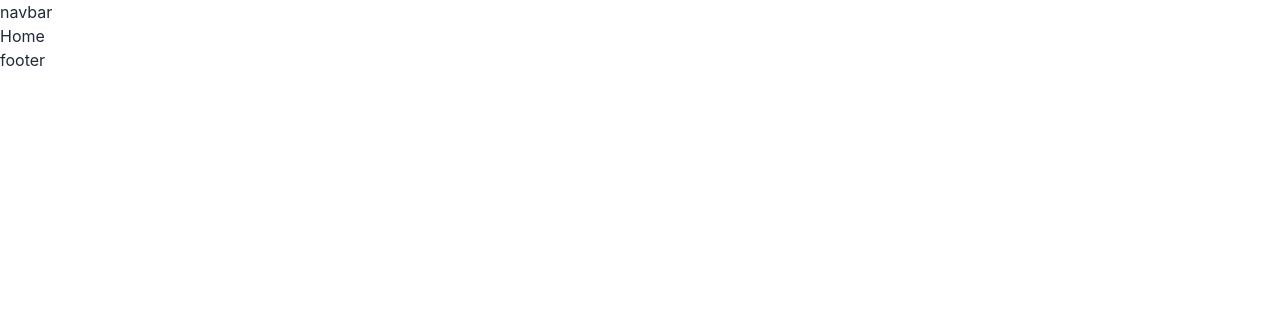
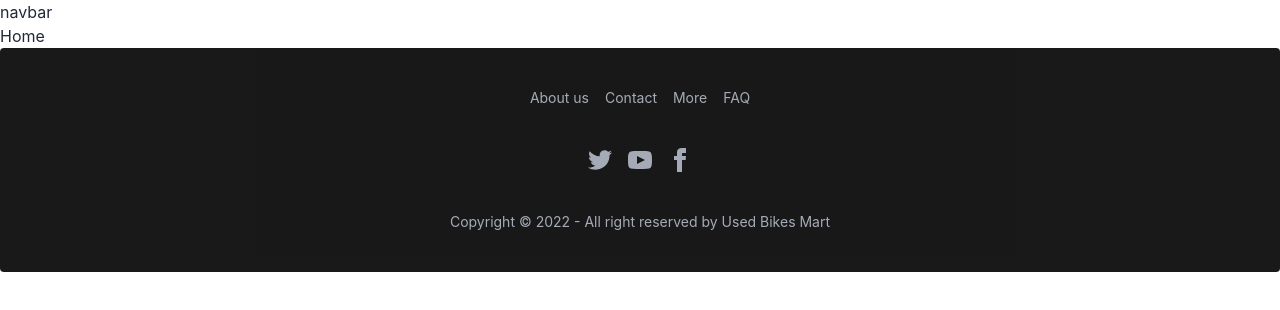
Before and after one commit to Kawsar-Ahmed-Ridoy/used-bikes-mart-client, a React (Create React App) app: page / in a window 1280 px wide. Shown: the top 310 px of the page. Built offline with nearby package versions, Linux system fonts and the light colour scheme.

Commit message:
footer added

```diff
--- a/src/Pages/Shared/Footer/Footer.js
+++ b/src/Pages/Shared/Footer/Footer.js
@@ -1,11 +1,64 @@
-import React from 'react';
+import React from "react";
 
 const Footer = () => {
-    return (
-        <div>
-            footer
+  return (
+    <footer className="footer footer-center  p-10 bg-black opacity-90 text-base-content rounded text-gray-400">
+      <div className="grid grid-flow-col gap-4">
+        <a href="/" className="link link-hover">
+          About us
+        </a>
+        <a href="/" className="link link-hover">
+          Contact
+        </a>
+        <a href="/" className="link link-hover">
+          More
+        </a>
+        <a href="/" className="link link-hover">
+          FAQ
+        </a>
+      </div>
+      <div>
+        <div className="grid grid-flow-col gap-4">
+          <a href="https://twitter.com" target={"blank"}>
+            <svg
+              xmlns="http://www.w3.org/2000/svg"
+              width="24"
+              height="24"
+              viewBox="0 0 24 24"
+              className="fill-current"
+            >
+              <path d="M24 4.557c-.883.392-1.832.656-2.828.775 1.017-.609 1.798-1.574 2.165-2.724-.951.564-2.005.974-3.127 1.195-.897-.957-2.178-1.555-3.594-1.555-3.179 0-5.515 2.966-4.797 6.045-4.091-.205-7.719-2.165-10.148-5.144-1.29 2.213-.669 5.108 1.523 6.574-.806-.026-1.566-.247-2.229-.616-.054 2.281 1.581 4.415 3.949 4.89-.693.188-1.452.232-2.224.084.626 1.956 2.444 3.379 4.6 3.419-2.07 1.623-4.678 2.348-7.29 2.04 2.179 1.397 4.768 2.212 7.548 2.212 9.142 0 14.307-7.721 13.995-14.646.962-.695 1.797-1.562 2.457-2.549z"></path>
+            </svg>
+          </a>
+          <a href="https://youtube.com" target={"blank"}>
+            <svg
+              xmlns="http://www.w3.org/2000/svg"
+              width="24"
+              height="24"
+              viewBox="0 0 24 24"
+              className="fill-current"
+            >
+              <path d="M19.615 3.184c-3.604-.246-11.631-.245-15.23 0-3.897.266-4.356 2.62-4.385 8.816.029 6.185.484 8.549 4.385 8.816 3.6.245 11.626.246 15.23 0 3.897-.266 4.356-2.62 4.385-8.816-.029-6.185-.484-8.549-4.385-8.816zm-10.615 12.816v-8l8 3.993-8 4.007z"></path>
+            </svg>
+          </a>
+          <a href="https://facebook.com" target={"blank"}>
+            <svg
+              xmlns="http://www.w3.org/2000/svg"
+              width="24"
+              height="24"
+              viewBox="0 0 24 24"
+              className="fill-current"
+            >
+              <path d="M9 8h-3v4h3v12h5v-12h3.642l.358-4h-4v-1.667c0-.955.192-1.333 1.115-1.333h2.885v-5h-3.808c-3.596 0-5.192 1.583-5.192 4.615v3.385z"></path>
+            </svg>
+          </a>
         </div>
-    );
+      </div>
+      <div>
+        <p>Copyright © 2022 - All right reserved by Used Bikes Mart</p>
+      </div>
+    </footer>
+  );
 };
 
 export default Footer;
```
